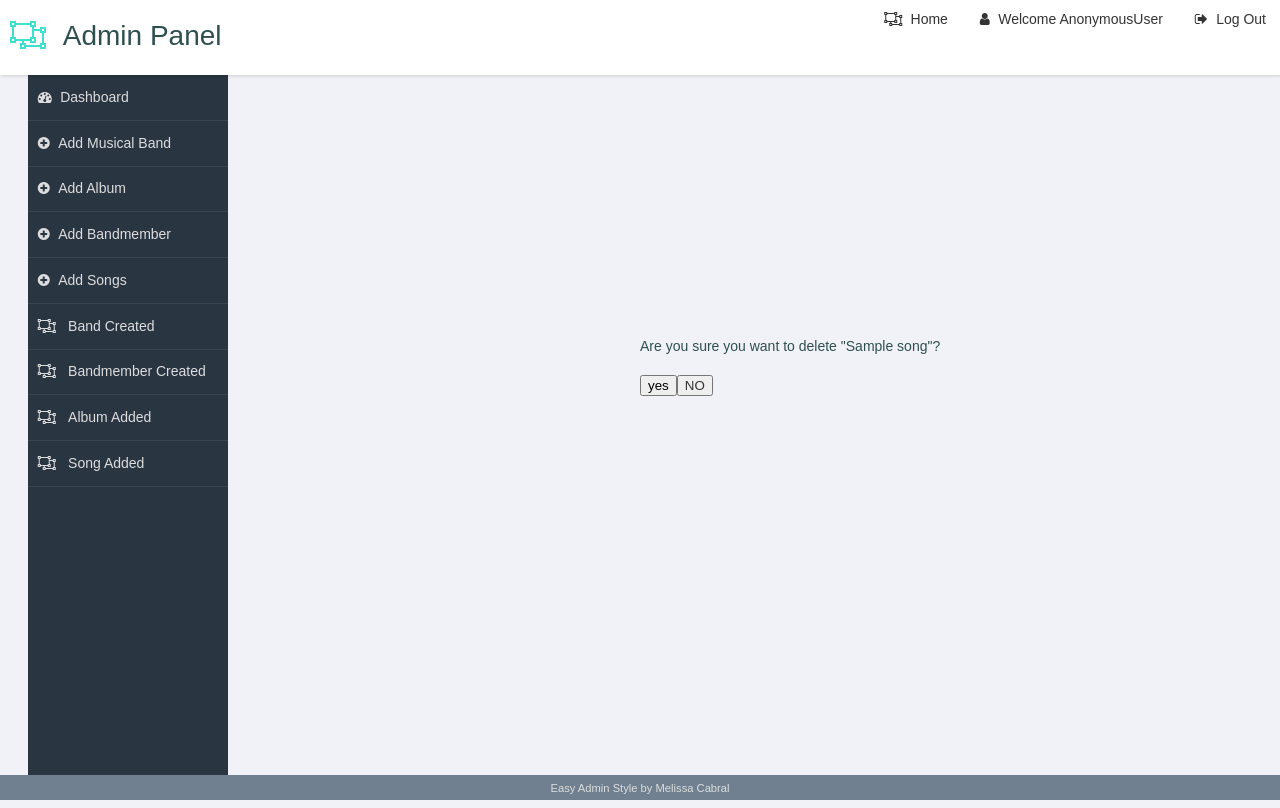
After one commit to krazzanrk/Musical-Bands, a Django app: page /customadmin/song/1/delete in a window 1280 px wide. The commit adds this page. Run offline with Django 3.2, Linux system fonts and the light colour scheme; tables that the repository leaves empty hold one stand-in row (values such as "Sample post"); some libraries are stand-ins or nearby versions.

Commit message:
dashboard delete update create

```diff
--- /dev/null
+++ b/customadmin/static/css/deletepage.css
@@ -0,0 +1,60 @@
+* {
+  -webkit-box-sizing: border-box;
+  -moz-box-sizing: border-box;
+  box-sizing: border-box;
+}
+html {
+  font-size: 62.5%;
+}
+body {
+  font: normal 1.4rem/1.8 Arial, Verdana, sans-serif;
+  padding: 2rem;
+}
+
+a {
+  color: #333;
+}
+.del {
+    margin-top: 50%;
+}
+
+.lightbox {
+  background: #fff;
+  border: 8px solid rgba(0, 0, 0, 0.5);
+  border-radius: 12px;
+  opacity: 0;
+  padding: 20px;
+  visibility: hidden;
+  width: 50%;
+
+  position: absolute;
+  top: 2rem;
+  left: 50%;
+  margin-left: -25%;
+    margin-top: 50%;
+
+  transition: all 0.8s ease;
+}
+.lightbox__close {
+  background: #fff;
+  color: #000;
+  display: block;
+  font-weight: bold;
+  height: 3rem;
+  line-height: 3rem;
+  text-align: center;
+  text-decoration: none;
+  width: 3rem;
+
+  border-radius: 100%;
+  box-shadow: 0 0 4px rgba(0, 0, 0, 0.5);
+
+  position: absolute;
+  top: -1.5rem;
+  right: -1.5rem;
+}
+
+.lightbox:target {
+  opacity: 1;
+  visibility: visible;
+}
--- a/customadmin/templates/_admin_base.html
+++ b/customadmin/templates/_admin_base.html
@@ -9,6 +9,7 @@
     <link rel="stylesheet" href="{% static 'css/style.css' %}">
     <link rel="stylesheet" href="{% static 'css/bandmember_list.css' %}">
     <link rel="stylesheet" href="{% static 'css/musicalband_list.css' %}">
+    <link rel="stylesheet" href="{% static 'css/deletepage.css' %}">
     <script src="https://code.jquery.com/jquery-3.3.1.slim.min.js"
             integrity="sha384-q8i/X+965DzO0rT7abK41JStQIAqVgRVzpbzo5smXKp4YfRvH+8abtTE1Pi6jizo"
             crossorigin="anonymous"></script>
--- /dev/null
+++ b/customadmin/templates/admin_edit/delete/delete_confirmation.html
@@ -0,0 +1,9 @@
+{% extends '_admin_base.html' %}
+{% block admin-content %}
+    <section style="margin-left: 50%;margin-top: 25%">
+        <form method="post">{% csrf_token %}
+            <p>Are you sure you want to delete "{{ object }}"?</p>
+            <button value="Confirm" >yes</button><button ><a href="{% url 'customadmin:custom_admin_index' %}">NO</a></button>
+        </form>
+    </section>
+{% endblock %}
--- a/customadmin/templates/lists/added_band_list.html
+++ b/customadmin/templates/lists/added_band_list.html
@@ -23,8 +23,7 @@
                             <a href="{% url 'bands:bands_detail' band.slug %}"><span class="label label-danger">View Detail</span></a>
                             <a href="{% url 'customadmin:musical_band_update' band.slug %}"><span
                                     class="label label-default">Update</span></a>
-                            <a href="#"><span class="label label-success">Detail</span></a>
-                            <a href="#"><span class="label label-warning">Delete</span></a>
+                            <a href="{% url 'customadmin:delete_musical_band' band.slug %}"><span class="label label-warning">Delete</span></a>
                         </div>
                     </div>
 
--- a/customadmin/templates/lists/added_song_list.html
+++ b/customadmin/templates/lists/added_song_list.html
@@ -27,7 +27,10 @@
                                     </b>
                                 </h4>
                                 <h5><small>genre : {% for s in song.genre.all %}
-                                    {{ s.title }},{% endfor %} &nbsp;&nbsp; by : ({{ song.album.musical_band.name }})</small><a>&nbsp;&nbsp;&nbsp;&nbsp;&nbsp;&nbsp; Delete</a></h5>
+                                    {{ s.title }},{% endfor %} &nbsp;&nbsp; by :
+                                    ({{ song.album.musical_band.name }})</small><a
+                                        href="{% url 'customadmin:delete_song' song.pk %}">&nbsp;&nbsp;&nbsp;&nbsp;&nbsp;&nbsp;
+                                    Delete</a></h5>
 
                             </div>
                         </div>
--- a/customadmin/urls.py
+++ b/customadmin/urls.py
@@ -18,6 +18,12 @@ urlpatterns = [
     path('musical_band/list', AdminMusicalBandListView.as_view(), name='musical_band_added_list'),
     path('album/list', AdminAlbumListView.as_view(), name='album_added_list'),
     path('songs/list',AdminSongListView.as_view(),name='added_song_list'),
-    path('bandmember/list',AdminBandmemberListView.as_view(),name='added_bandmember_list')
+    path('bandmember/list',AdminBandmemberListView.as_view(),name='added_bandmember_list'),
+
+
+    path('album/<slug:slug>/delete',AlbumDeleteView.as_view(),name='delete_album'),
+    path('musical_band/<slug:slug>/delete',MusicalBandDeleteView.as_view(),name='delete_musical_band'),
+    path('bandmember/<int:pk>/delete',BandMemberDeleteView.as_view(),name='delete_band_members'),
+    path('song/<int:pk>/delete',SongDeleteView.as_view(),name='delete_song')
 
 ]
--- a/customadmin/views/__init__.py
+++ b/customadmin/views/__init__.py
@@ -1,3 +1,4 @@
 from.create import *
 from.update import *
 from .normal_view import *
+from .delete import *
--- /dev/null
+++ b/customadmin/views/delete.py
@@ -0,0 +1,28 @@
+# Create your views here.
+from django.urls import reverse_lazy
+from django.views.generic import *
+from bands.models import *
+
+
+class AlbumDeleteView(DeleteView):
+    model = Album
+    template_name = 'admin_edit/delete/delete_confirmation.html'
+    success_url = reverse_lazy('customadmin:album_added_list')
+
+
+class MusicalBandDeleteView(DeleteView):
+    model = MusicalBand
+    template_name = 'admin_edit/delete/delete_confirmation.html'
+    success_url = reverse_lazy('customadmin:musical_band_added_list')
+
+
+class BandMemberDeleteView(DeleteView):
+    model = BandMember
+    template_name = 'admin_edit/delete/delete_confirmation.html'
+    success_url = reverse_lazy('customadmin:added_bandmember_list')
+
+
+class SongDeleteView(DeleteView):
+    model = Song
+    template_name = 'admin_edit/delete/delete_confirmation.html'
+    success_url = reverse_lazy('customadmin:added_song_list')
```
Also changed, not shown: customadmin/templates/lists/added_album_list.html (+6 -6 lines), customadmin/templates/lists/added_bandmember_list.html (+5 -3 lines).
